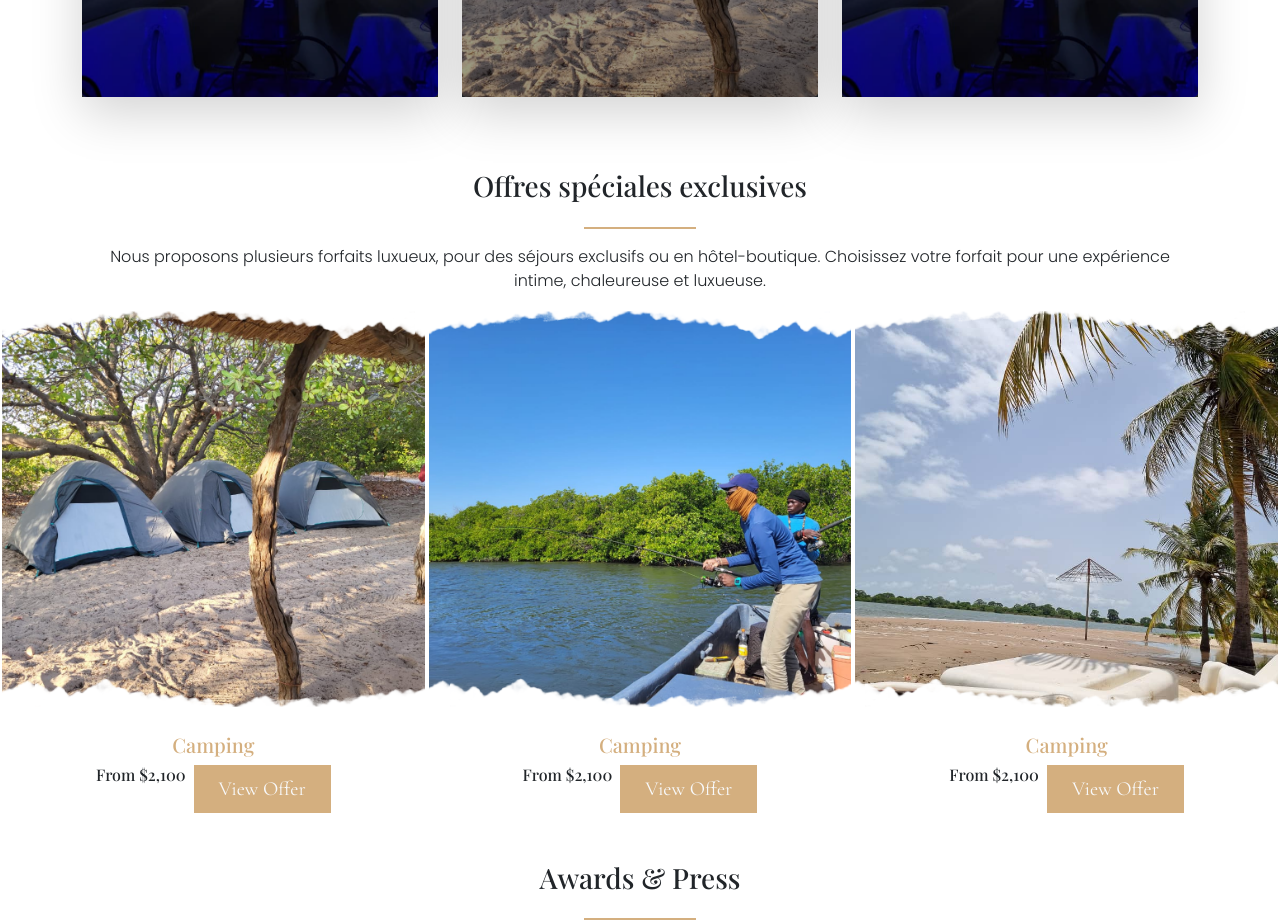
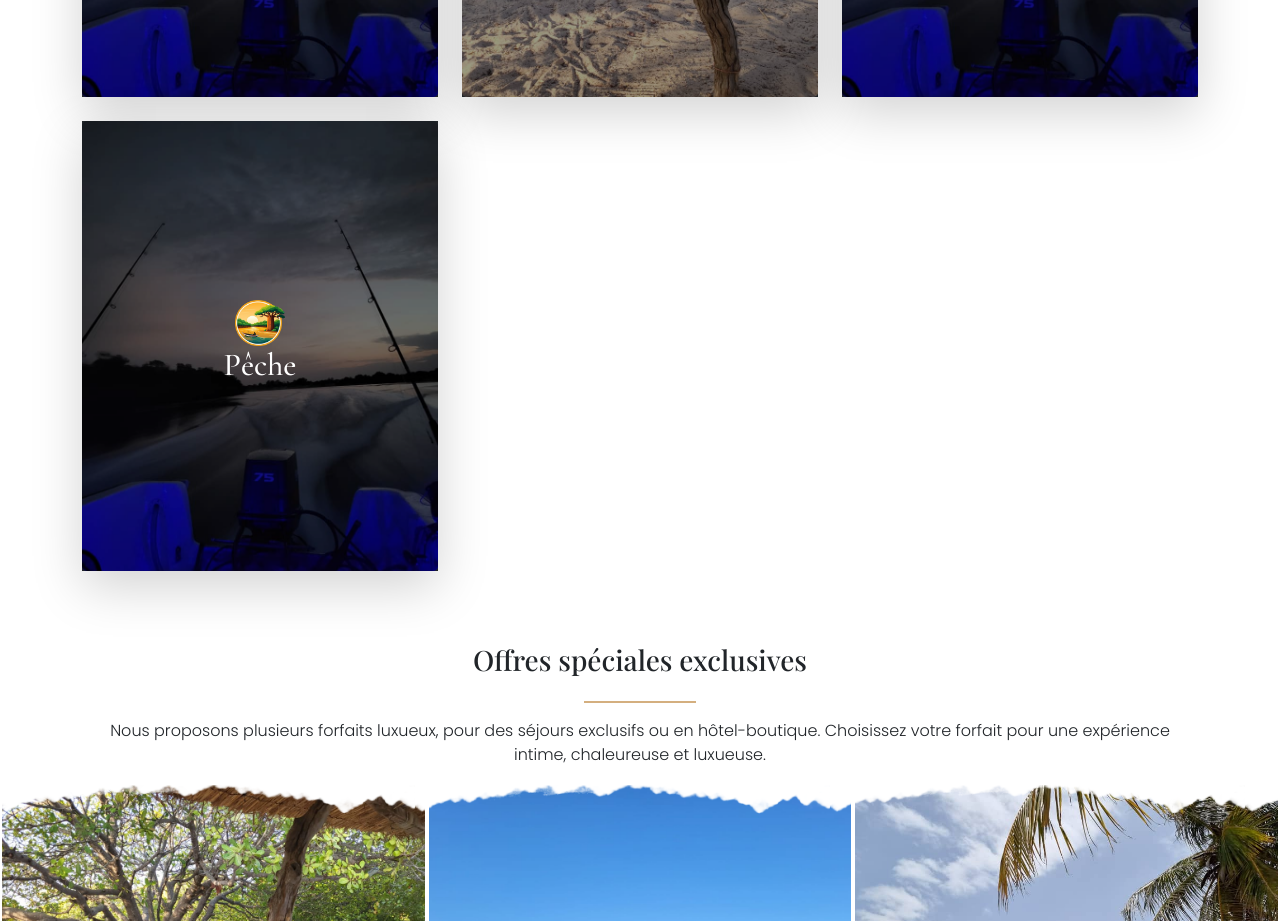
Before and after one commit to Sadouzz/ToubaCoutaEvasion, a React (Vite) app: page / in a window 1280 px wide. Shown: the part 2660-3581 px from the top of the page. Built offline with nearby package versions, Linux system fonts and the light colour scheme.

Commit message:
Petits changes

```diff
--- a/src/pages/Home.jsx
+++ b/src/pages/Home.jsx
@@ -124,6 +124,7 @@ function Home() {
                             <div className='row'>
                                 <ActivityCard content={"Pêche"} img={heroImg} />
                                 <ActivityCard content={"Camping"} img={img8} />
+                                <ActivityCard content={"Pêche"} img={heroImg} />
                                 <ActivityCard content={"Pêche"} img={heroImg} />
                             </div>
                         </div>
--- a/src/pages/Restaurant.jsx
+++ b/src/pages/Restaurant.jsx
@@ -89,6 +89,7 @@ function Restaurant() {
                             <hr className='border-2 border-main opacity-100 ' style={{ width: "10%", maxWidth: "150px" }} />
                             <div className='row'>
                                 <MenuCard title={"Huîtres Gratins"} img={heroImg} price='7500'/>
+                                <MenuCard title={"Huîtres Gratins"} img={heroImg} price='7500'/>
                                 <MenuCard title={"Pêche"} img={heroImg} price='9000'/>
                                 <MenuCard title={"Pêche"} img={heroImg} price='9000'/>
                             </div>
```
